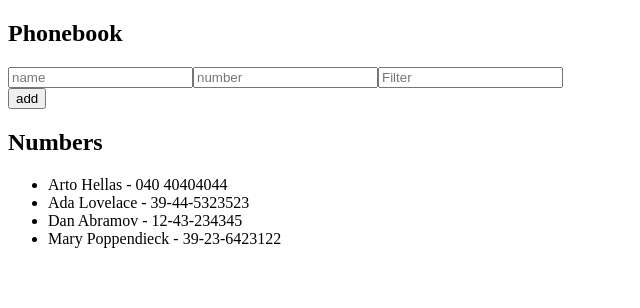
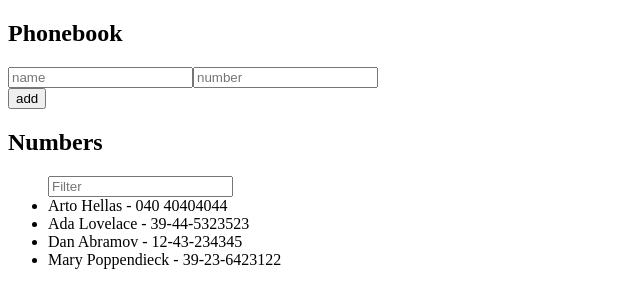
Before and after one commit to MaRo727/2.6tht-eteenpain, a React (Create React App) app: page / in a window 1280 px wide. Shown: the top 308 px of the page, without its empty margins (0-640 px from the left). Built offline with nearby package versions, Linux system fonts and the light colour scheme.

Commit message:
2.10 valmis

```diff
--- a/src/App.jsx
+++ b/src/App.jsx
@@ -57,18 +57,12 @@ const App = () => {
       <h2>Phonebook</h2>
       <form>
         <div>
-          <input
-          placeholder='name'
-          type="text"
-          value={newName}
-          onChange={handleInputChange}/>
-
-          <input
-          placeholder='number'
-          type="text"
-          value={newNumber}
-          onChange={handleNumberInputChange}/>
-          <Search onSearchChange={handleSearchInputChange}/>
+        <NameNumber
+            newName={newName}
+            newNumber={newNumber}
+            handleInputChange={handleInputChange}
+            handleNumberInputChange={handleNumberInputChange}
+          />
         </div>
         <div>
           <button type="submit" onClick={giveName}>add</button>
@@ -76,25 +70,53 @@ const App = () => {
       </form>
       <h2>Numbers</h2>
       <ul>
-        {filterPersons.map((person, index) => (
-          <li key={index}>{person.name} - {person.number}</li>
-        ))}
+        <Filter filterPersons={filterPersons}
+        onSearchChange={handleSearchInputChange}/>
+        <NameList filterPersons={filterPersons}/>
       </ul>
     </div>
   )
 
 }
-const Search = (props) => {
+const NameList = (props) => {
+  return (
+    <div>
+      {props.filterPersons.map((person, index) => (
+        <li key={index}>{person.name} - {person.number}</li>
+      ))}
+    </div>
+  )
+}
 
-
-
-
-  return (
-    <input
+const Filter = (props) => {
+  return(
+    <div>
+      <input
     placeholder='Filter'
     type="text"
     onChange={props.onSearchChange}
-   />
+    />
+
+
+    </div>
+  )
+}
+
+const NameNumber = (props) => {
+  return (
+    <div>
+       <input
+          placeholder='name'
+          type="text"
+          value={props.newName}
+          onChange={props.handleInputChange}/>
+
+          <input
+          placeholder='number'
+          type="text"
+          value={props.newNumber}
+          onChange={props.handleNumberInputChange}/>
+    </div>
   )
 }
 export default App;
```
